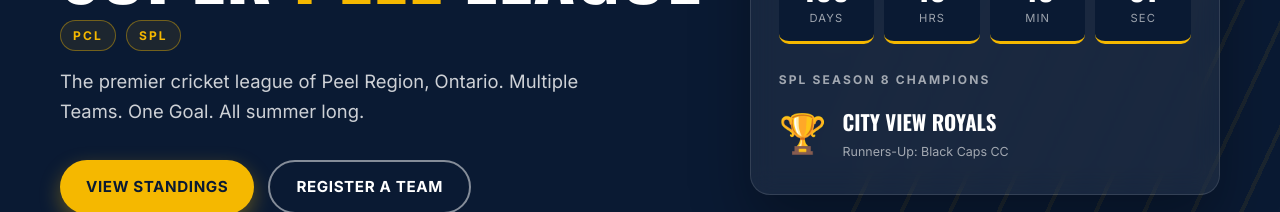
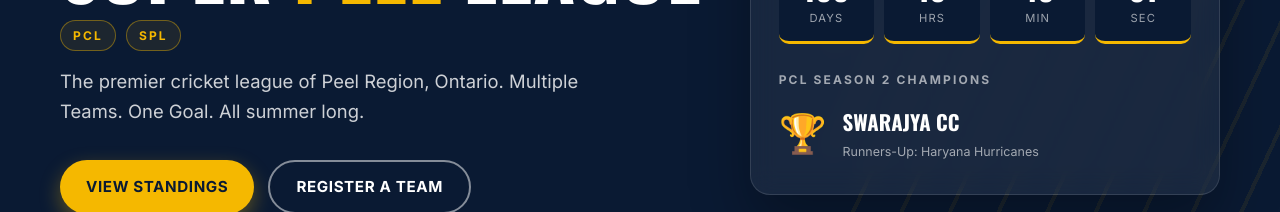
Before and after one commit to wbharath/PeelLeague, a React (Vite) app: page / in a window 1280 px wide. Shown: the part 363-575 px from the top of the page. Built offline with nearby package versions, Linux system fonts and the light colour scheme.

Commit message:
Reorder champions — PCL first in Hall of Champions and hero card
Co-Authored-By: Claude Sonnet 4.6 <noreply@anthropic.com>

```diff
--- a/src/data.js
+++ b/src/data.js
@@ -164,13 +164,13 @@ export const awards = [
 ]
 
 export const champions = [
+  // PCL Seasons
+  { season: 'PCL Season 2',    league: 'Peel Cricket League', champion: 'Swarajya CC',      runnerUp: 'Haryana Hurricanes', src: g('wa1') },
+  { season: 'PCL-1 Hard Ball', league: 'Peel Cricket League', champion: 'Telugu Titans',    runnerUp: 'Cosmic CC',          src: g('4') },
   // SPL Seasons
   { season: 'SPL Season 8',    league: 'Super Peel League',   champion: 'City View Royals', runnerUp: 'Black Caps CC',      src: g('6') },
   { season: 'SPL Season 7',    league: 'Super Peel League',   champion: 'Derry Cricket Club', runnerUp: '—',               src: g('8') },
   { season: 'SPL Season 4',    league: 'Super Peel League',   champion: 'Stallions CC',     runnerUp: '—',                  src: g('11') },
-  // PCL Seasons
-  { season: 'PCL Season 2',    league: 'Peel Cricket League', champion: 'Swarajya CC',      runnerUp: 'Haryana Hurricanes', src: g('wa1') },
-  { season: 'PCL-1 Hard Ball', league: 'Peel Cricket League', champion: 'Telugu Titans',    runnerUp: 'Cosmic CC',          src: g('4') },
 ]
 
 export const sponsors = [
```
